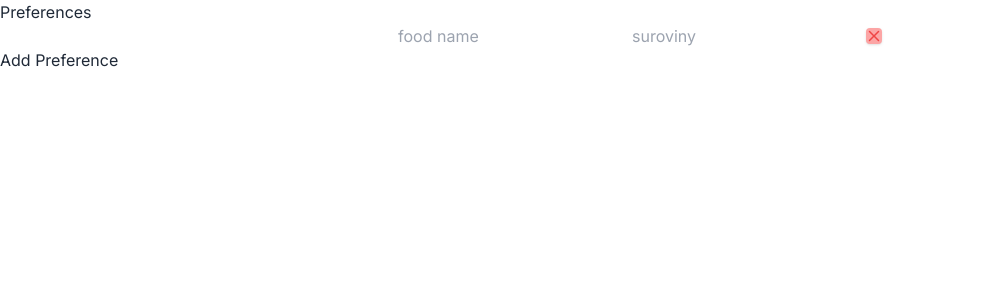
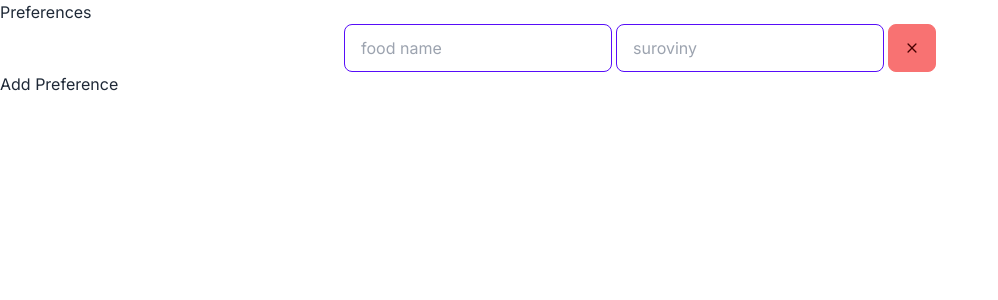
Before and after one commit to TomasKliner/AI-Jidelnicek, a Next.js app: page / in a window 1280 px wide. Both pictures are taken after a click on the button "Add Preference". Shown: the top 300 px of the page, without its empty margins (0-998 px from the left). Built offline with nearby package versions, Linux system fonts and the light colour scheme.

Commit message:
more pages

```diff
--- /dev/null
+++ b/app/meal/page.tsx
@@ -0,0 +1 @@
++
--- a/app/page.tsx
+++ b/app/page.tsx
@@ -30,11 +30,11 @@ export default function Home() {
             <h1>Preferences</h1>
             {preferences?.map((preference, index) => {
                 return (
-                    <div className={"flex items-center justify-center"} key={index}>
-                        <input placeholder={"food name"} type="text" value={preference.title}
+                    <div className={"flex items-center justify-center gap-1"} key={index}>
+                        <input className={"input input-primary"} placeholder={"food name"} type="text" value={preference.title}
                                onChange={(e) => handlePreferenceTitleChange(e, index)}/>
-                        <input placeholder={"suroviny"} type="text" value={preference.contains}/>
-                        <div className={"cursor-pointer bg-red-300 text-red-500 rounded shadow"} onClick={()=>{
+                        <input className={"input input-primary"} placeholder={"suroviny"} type="text" value={preference.contains}/>
+                        <div className={"cursor-pointer btn btn-error"} onClick={()=>{
                             setPreferences(last => {
                                 return last.filter((preference: any, i: number) => {
                                     return i !== index
```
Also changed, not shown: app/preferences/page.tsx (added), app/today/page.tsx (added).
